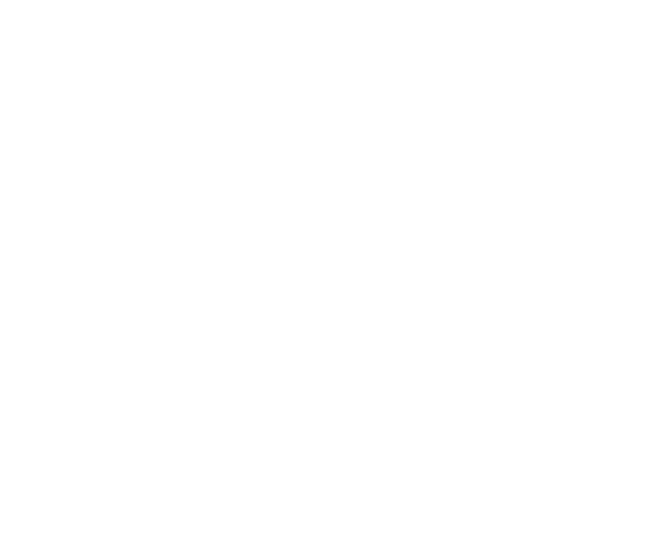
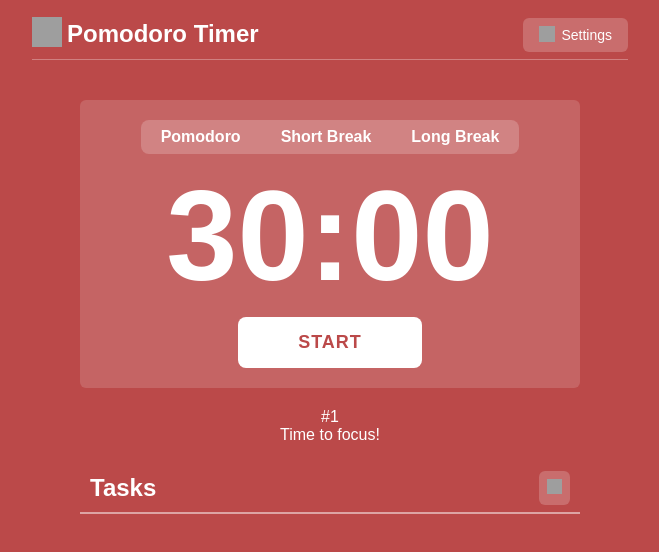
Before and after one commit to SantiagoSierraA/Pomodoro, a plain HTML site: page index.html in a window 1280 px wide. Shown: the whole page, without its empty margins (310-969 px from the left). Drawn offline with Linux system fonts and the light colour scheme; grey boxes are pictures that could not be loaded.

Commit message:
feat: Static Pomodoro Timer based on Pomofocus.io

```diff
--- a/index.html
+++ b/index.html
@@ -3,9 +3,51 @@
 <head>
     <meta charset="UTF-8">
     <meta name="viewport" content="width=device-width, initial-scale=1.0">
-    <title>Pomodoro</title>
+    <title>Pomodoro Timer</title>
+    <link rel="stylesheet" href="style.css">
+    <link rel="icon"
+    href="https://pngfre.com/wp-content/uploads/tomato-63.png"
+    >
 </head>
 <body>
+    <header class ="header">
+        <nav class="nav">
+            <h1 class="tittle">
+                <img src="https://pngfre.com/wp-content/uploads/tomato-63.png" class="logo">
+                Pomodoro Timer
+            </h1>
+            <button id="settings">
+                <img src="https://pomofocus.io/icons/config-white.png" class="settings-icon">
+                Settings
+            </button>
+        </nav>
+    </header>
+    <main>
+        <div class="container">
+            <div class="options">
+                <button id="pomodoro">Pomodoro</button>
+                <button id="short-break">Short Break</button>
+                <button id="long-break">Long Break</button>
+            </div>
+            <div class="timer">
+                <h2 id="time">30:00</h2>
+            </div>
+            <div class="controls">
+                <button id="start">START</button>
+                <button id="pause">Pause</button>
+            </div>
+        </div>
+        <div class="counter-container">
+                <span>#1</span>
+                <span>Time to focus!</span>
+        </div>
+        <div class="tasks-container">
+            <h2>Tasks</h2>
+            <button id="tasks-settings">
+                <img src="https://pomofocus.io/icons/threedots-white.png" class="three-dots">
+            </button>
+        </div>
+    </main>
 
 </body>
 </html>
--- a/style.css
+++ b/style.css
@@ -0,0 +1,189 @@
+*{
+    margin: 0;
+    padding: 0;
+    box-sizing: border-box;
+}
+
+body{
+    font-family: Arial, Helvetica, sans-serif;
+    background-color: #bb4949;
+    color: #fff;
+    font-weight: 300px;
+}
+
+main{
+    display: flex;
+    flex-direction: column;
+    width: 100%;
+    display: flex;
+    justify-content: center;
+    align-items: center;
+}
+
+.nav{
+    width: 100%;
+    height: 50px;
+    display:flex;
+    align-items: center;
+    justify-content: space-between;
+    border-bottom: 1.2px solid rgba(255, 255, 255, 0.3);
+}
+
+.header{
+    padding: 10px 12px;
+    max-width: 620px;
+    margin: auto;
+}
+
+.tittle{
+    font-size: 1.5em;
+    font-weight: bold;
+    display: flex;
+    align-items: center;
+    gap: 5px;
+}
+
+.logo{
+    width: 30px;
+    height: 30px;
+    margin-bottom: 4.8px;
+}
+
+.settings-icon{
+    width: 16px;
+    height: 16px;
+    cursor: pointer;
+    margin-bottom: 2px;
+}
+#settings{
+    display: flex;
+    align-items: center;
+    background-color: rgba(255, 255, 255, 0.2);
+    border: none;
+    color: #fff;
+    padding: 8px 16px;
+    border-radius: 6px;
+    cursor: pointer;
+    font-size: 14px;
+    gap: 6px;
+}
+
+.container{
+    display: flex;
+    flex-direction: column;
+    width: 90%;
+    height: 50%;
+    max-height: 300px;
+    max-width: 500px;
+    background-color: rgba(255, 255, 255, 0.15);
+    border-radius: 6px;
+    padding: 20px 8px;
+    text-align: center;
+    margin-top: 30px;
+}
+
+.options{
+    width: 100%;
+    display: flex;
+    justify-content: center;
+    margin-bottom: 8px;
+}
+
+.options button{
+    font-weight: bold;
+    background-color: rgba(255, 255, 255, 0.2);
+    color: #fff;
+    font-size: 16px;
+    border: none;
+    min-width: 70px;
+    padding: 8px 20px;
+    height: 100%;
+    cursor: pointer;
+}
+
+.options button:first-child {
+    border-radius: 8px 0 0 8px;
+}
+
+.options button:last-child {
+    border-radius: 0 8px 8px 0;
+}
+
+.options button:hover{
+    background-color: rgba(255, 255, 255, 0.3);
+}
+
+.timer{
+    flex: 1;
+    display: flex;
+    justify-content: center;
+    align-items: center;
+}
+
+#time{
+    font-size: 8rem;
+}
+
+.controls{
+    margin-top: 8px;
+}
+
+#start{
+    background-color: #fff;
+    color: #bb4949;
+    font-size: 18px;
+    font-weight: bold;
+    border: none;
+    padding: 15px 60px;
+    border-radius: 8px;
+    cursor: pointer;
+    letter-spacing: 1px;
+}
+
+
+#start:hover {
+    background-color: #f0f0f0;
+}
+
+#pause {
+    display: none;
+}
+
+.counter-container {
+    display: flex;
+    flex-direction: column;
+    justify-content: center;
+    align-items: center;
+    margin-top: 20px;
+    width: 90%;
+    max-width: 500px;
+}
+
+.tasks-container {
+    display: flex;
+    flex-direction: row;
+    align-items: center;
+    margin-top: 20px;
+    width: 90%;
+    height: 100%;
+    max-width: 500px;
+    max-height: 50px;
+    padding: 10px;
+    justify-content: space-between;
+    border-bottom: 2px solid rgba(255, 255, 255, 0.5);
+}
+
+#tasks-settings{
+    background-color: rgba(255, 255, 255, 0.2);
+    border: none;
+    color: #fff;
+    padding: 8px;
+    border-radius: 6px;
+    cursor: pointer;
+    font-size: 14px;
+}
+
+.three-dots {
+    width: 15px;
+    height: 15px;
+}
```
Also changed, not shown: script.js (added).
